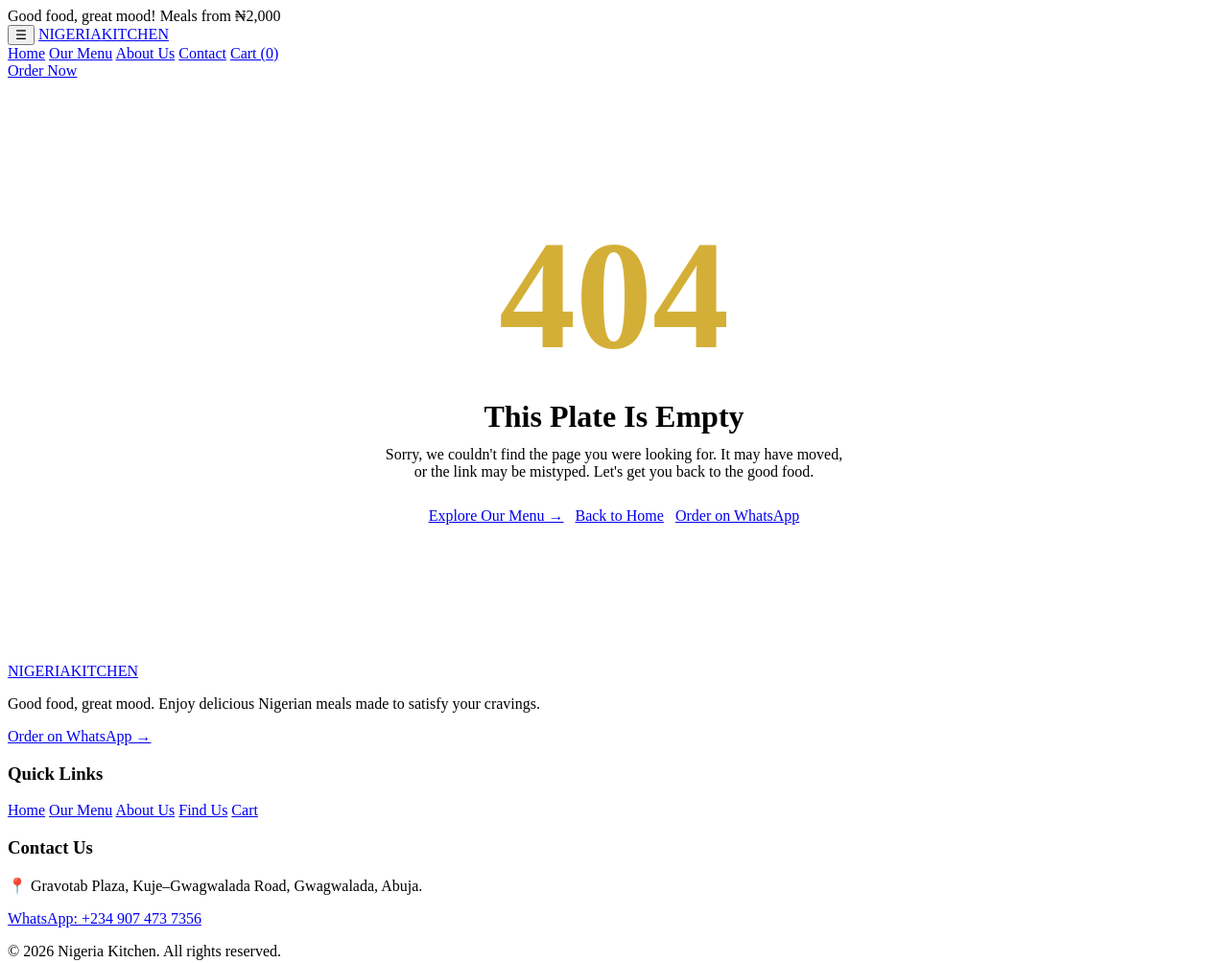
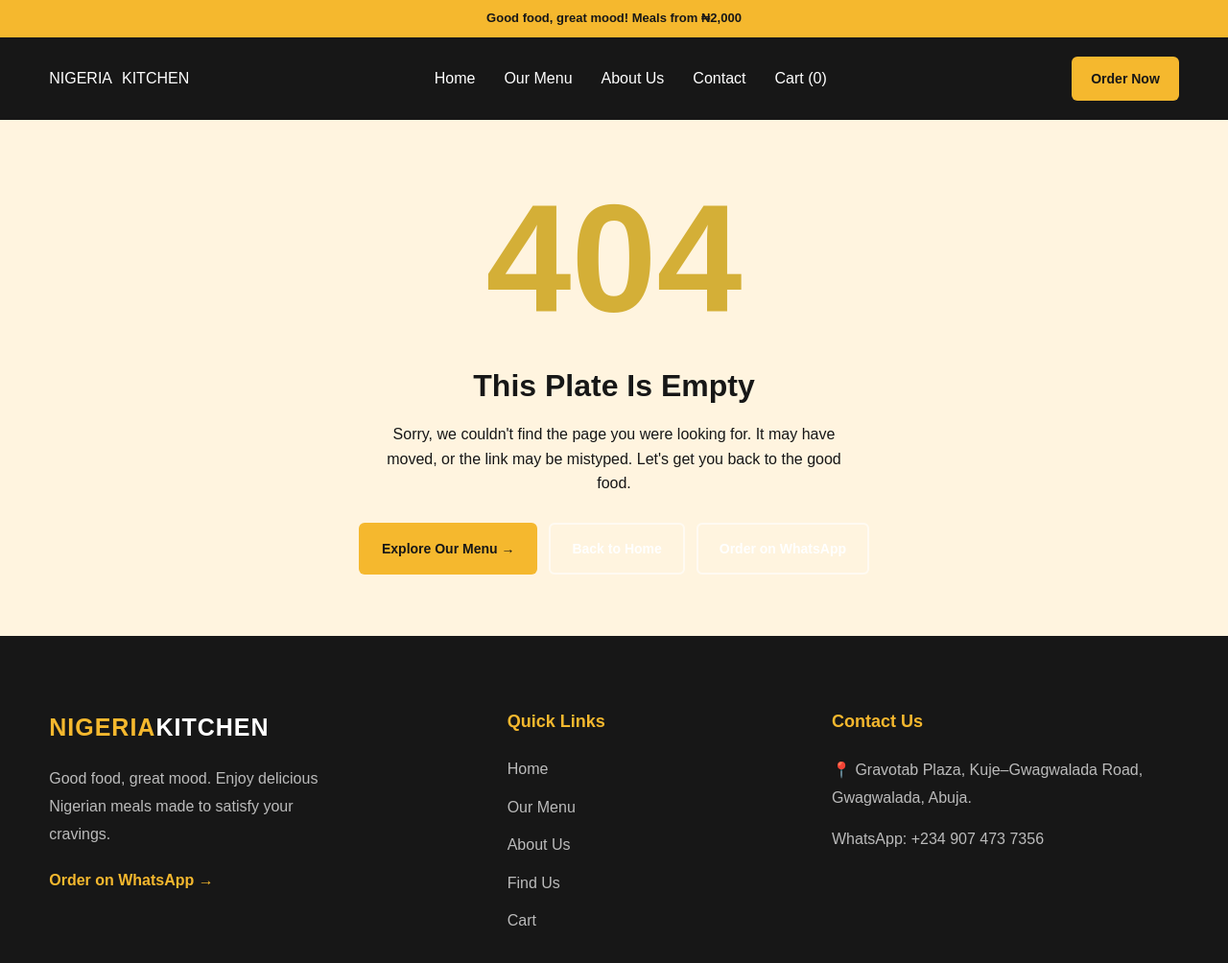
Before and after one commit to adamhalimu/Nigeria-Kitchen, a plain HTML site: page 404.html in a window 1280 px wide. Shown: the top 1004 px of the page at 96% size. Drawn offline with Linux system fonts and the light colour scheme; files that its build step writes are made by us from their sources; the site is published under a folder, as on GitHub Pages, so addresses that start at the root find nothing.

Commit message:
Refactor 404.html for path and DOCTYPE corrections
Removed unnecessary leading slashes from paths and fixed the DOCTYPE declaration.

```diff
--- a/404.html
+++ b/404.html
@@ -10,15 +10,12 @@
     <meta name="theme-color" content="#0a2e17">
 
     <!-- Icons -->
-    <link rel="icon" href="/favicon.svg" type="image/svg+xml">
+    <link rel="icon" href="/favicon.svg" type="svg+xml">
     <link rel="icon" href="/favicon.ico" sizes="any">
-    <link rel="apple-touch-icon" href="/apple-touch-icon.png">
+    <link rel="apple-touch-icon" href="apple-touch-icon.png">
 
-    <!-- Paths start with "/" so this page works from any URL.
-         If your site is NOT at the root of its domain (for example a GitHub
-         Pages project like username.github.io/repo/), remove the leading "/"
-         from every href and src in this file. -->
-    <link rel="stylesheet" href="/css/style.css">
+
+    <link rel="stylesheet" href="style.css">
 
     <style>
         .not-found {
@@ -72,16 +69,16 @@
                 ☰
             </button>
 
-            <a href="/index.html" class="logo">
+            <a href="index.html" class="logo">
                 NIGERIA<span>KITCHEN</span>
             </a>
 
             <nav class="nav-links" id="nav-links">
-                <a href="/index.html">Home</a>
-                <a href="/menu.html">Our Menu</a>
-                <a href="/about.html">About Us</a>
-                <a href="/index.html#location">Contact</a>
-                <a href="/cart.html" class="cart-nav-link">
+                <a href="index.html">Home</a>
+                <a href="menu.html">Our Menu</a>
+                <a href="about.html">About Us</a>
+                <a href="index.html#location">Contact</a>
+                <a href="cart.html" class="cart-nav-link">
                     Cart (<span class="cart-count">0</span>)
                 </a>
             </nav>
@@ -112,11 +109,11 @@
 
             <div class="not-found-actions">
 
-                <a href="/menu.html" class="button button-primary">
+                <a href="menu.html" class="button button-primary">
                     Explore Our Menu →
                 </a>
 
-                <a href="/index.html" class="button button-outline">
+                <a href="index.html" class="button button-outline">
                     Back to Home
                 </a>
 
@@ -140,7 +137,7 @@
             <div class="footer-main">
 
                 <div class="footer-brand">
-                    <a href="/index.html" class="footer-logo">
+                    <a href="index.html" class="footer-logo">
                         NIGERIA<span>KITCHEN</span>
                     </a>
 
@@ -159,11 +156,11 @@
 
                 <div class="footer-links">
                     <h3>Quick Links</h3>
-                    <a href="/index.html">Home</a>
-                    <a href="/menu.html">Our Menu</a>
-                    <a href="/about.html">About Us</a>
-                    <a href="/index.html#location">Find Us</a>
-                    <a href="/cart.html">Cart</a>
+                    <a href="index.html">Home</a>
+                    <a href="menu.html">Our Menu</a>
+                    <a href="about.html">About Us</a>
+                    <a href="index.html#location">Find Us</a>
+                    <a href="cart.html">Cart</a>
                 </div>
 
                 <div class="footer-contact">
@@ -190,8 +187,8 @@
         </div>
     </footer>
 
-    <script src="/js/navbar.js"></script>
-    <script src="/js/cart-counter.js"></script>
+    <script src="navbar.js"></script>
+    <script src="cart-counter.js"></script>
     <script>
         document.getElementById("current-year").textContent =
             new Date().getFullYear();
```
